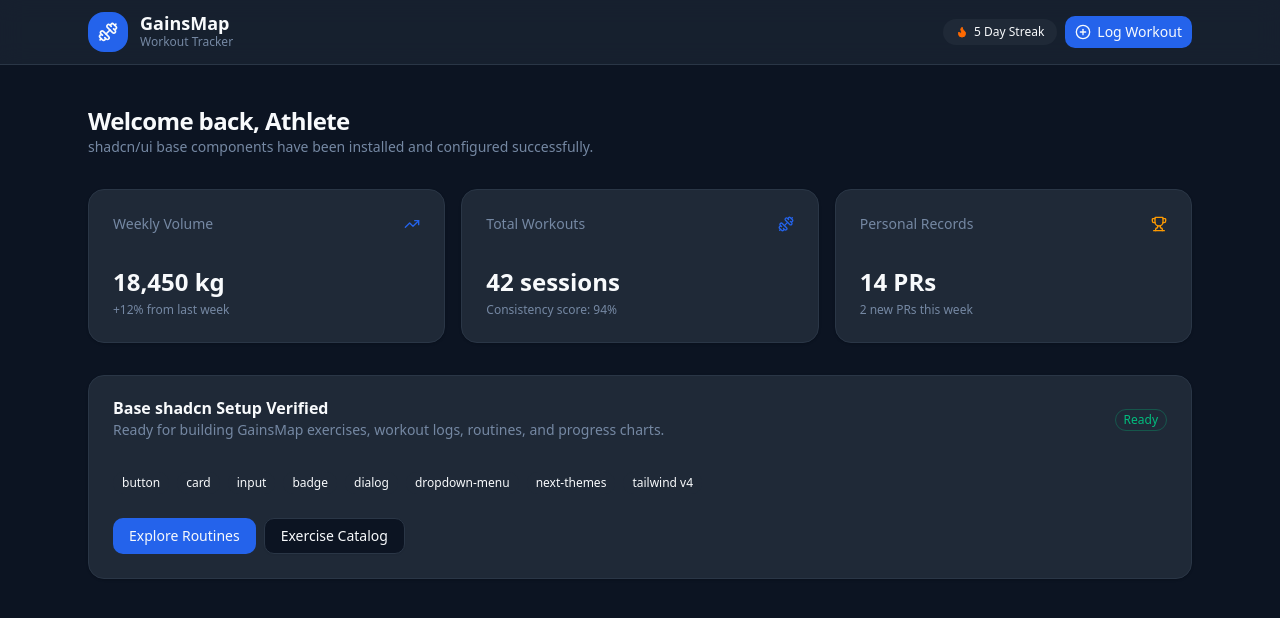
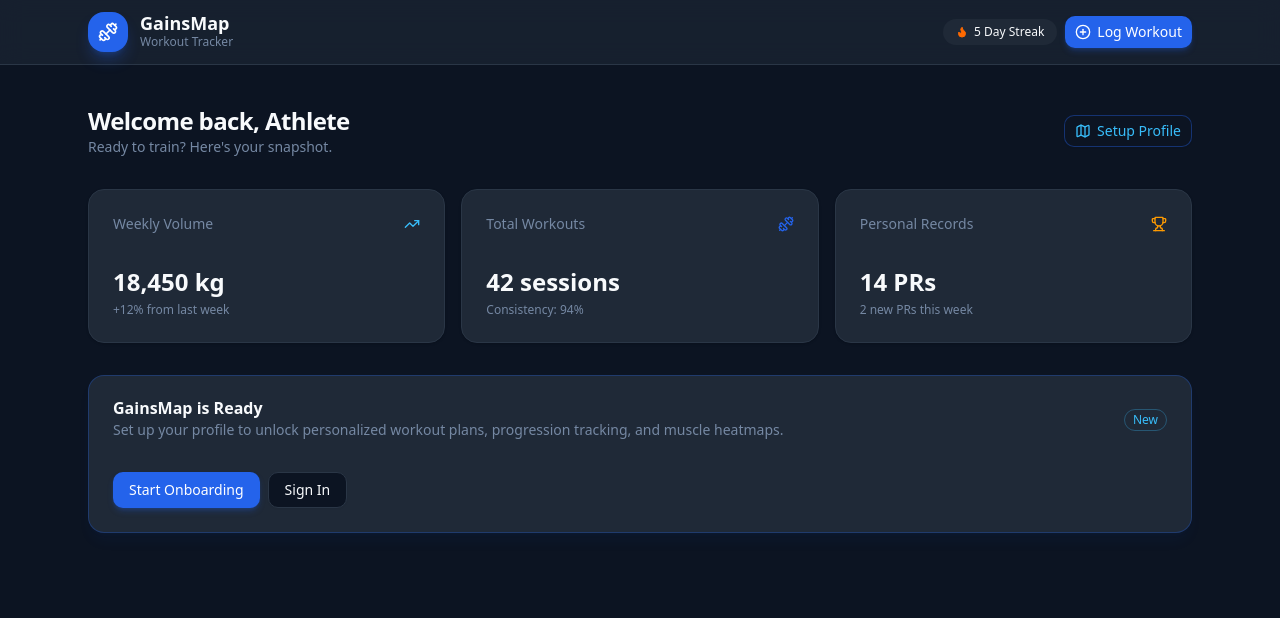
Before and after one commit to purab107/gainsmap-frontend, a Next.js app: page / in a window 1280 px wide. Shown: the top 618 px of the page. Built offline with nearby package versions, Linux system fonts and the light colour scheme.

Commit message:
Update home page

```diff
--- a/app/page.tsx
+++ b/app/page.tsx
@@ -1,32 +1,37 @@
-import { Button } from "@/components/ui/button";
+'use client';
+
+import { useSearchParams, useRouter } from 'next/navigation';
+import { Suspense, useEffect, useState } from 'react';
+import { Button } from '@/components/ui/button';
 import {
-  Card,
-  CardHeader,
-  CardTitle,
-  CardDescription,
-  CardContent,
-  CardFooter,
-} from "@/components/ui/card";
-import { Badge } from "@/components/ui/badge";
-import { Input } from "@/components/ui/input";
-import {
-  Dialog,
-  DialogContent,
-  DialogDescription,
-  DialogHeader,
-  DialogTitle,
-  DialogTrigger,
-} from "@/components/ui/dialog";
-import { Dumbbell, PlusCircle, Flame, Trophy, TrendingUp } from "lucide-react";
+  Card, CardHeader, CardTitle, CardDescription, CardContent, CardFooter,
+} from '@/components/ui/card';
+import { Badge } from '@/components/ui/badge';
+import { Dumbbell, PlusCircle, Flame, Trophy, TrendingUp, Map } from 'lucide-react';
+import { OnboardingWizard } from '@/components/onboarding/OnboardingWizard';
 
-export default function Home() {
+function HomeContent() {
+  const searchParams = useSearchParams();
+  const router = useRouter();
+  const [showOnboarding, setShowOnboarding] = useState(false);
+
+  useEffect(() => {
+    if (searchParams.get('onboarding') === 'true') {
+      setShowOnboarding(true);
+    }
+  }, [searchParams]);
+
+  if (showOnboarding) {
+    return <OnboardingWizard />;
+  }
+
   return (
     <div className="min-h-screen bg-background text-foreground flex flex-col">
       {/* Header */}
       <header className="border-b border-border bg-card/60 backdrop-blur-md sticky top-0 z-50">
         <div className="max-w-6xl mx-auto px-6 h-16 flex items-center justify-between">
           <div className="flex items-center gap-3">
-            <div className="h-10 w-10 rounded-xl bg-primary text-primary-foreground flex items-center justify-center font-bold">
+            <div className="h-10 w-10 rounded-xl bg-primary text-white flex items-center justify-center font-bold shadow-lg shadow-primary/30">
               <Dumbbell className="h-5 w-5" />
             </div>
             <div>
@@ -39,66 +44,46 @@ export default function Home() {
               <Flame className="h-3.5 w-3.5 text-orange-500 fill-orange-500" />
               <span>5 Day Streak</span>
             </Badge>
-            <Dialog>
-              <DialogTrigger asChild>
-                <Button size="sm" className="gap-1.5">
+            <Button
+              size="sm"
+              className="gap-1.5 bg-primary hover:bg-primary/90 text-white shadow-primary/25 shadow-md"
+              onClick={() => router.push('/login')}
+            >
               <PlusCircle className="h-4 w-4" />
               Log Workout
             </Button>
-              </DialogTrigger>
-              <DialogContent>
-                <DialogHeader>
-                  <DialogTitle>Quick Log Workout</DialogTitle>
-                  <DialogDescription>
-                    Enter your routine details to record your sets and reps.
-                  </DialogDescription>
-                </DialogHeader>
-                <div className="space-y-4 py-3">
-                  <div className="space-y-1.5">
-                    <label className="text-xs font-semibold uppercase tracking-wider text-muted-foreground">
-                      Workout Title
-                    </label>
-                    <Input placeholder="e.g. Push Day - Chest & Triceps" />
-                  </div>
-                  <div className="grid grid-cols-2 gap-3">
-                    <div className="space-y-1.5">
-                      <label className="text-xs font-semibold uppercase tracking-wider text-muted-foreground">
-                        Duration (mins)
-                      </label>
-                      <Input type="number" placeholder="45" />
-                    </div>
-                    <div className="space-y-1.5">
-                      <label className="text-xs font-semibold uppercase tracking-wider text-muted-foreground">
-                        Exercises Count
-                      </label>
-                      <Input type="number" placeholder="6" />
-                    </div>
-                  </div>
-                  <Button className="w-full mt-2">Start Logging</Button>
-                </div>
-              </DialogContent>
-            </Dialog>
           </div>
         </div>
       </header>
 
       {/* Main Content */}
       <main className="max-w-6xl mx-auto px-6 py-10 flex-1 w-full space-y-8">
+        <div className="flex items-center justify-between">
           <div>
             <h2 className="text-2xl font-bold tracking-tight">Welcome back, Athlete</h2>
             <p className="text-sm text-muted-foreground">
-            shadcn/ui base components have been installed and configured successfully.
+              Ready to train? Here's your snapshot.
             </p>
+          </div>
+          <Button
+            variant="outline"
+            size="sm"
+            className="gap-1.5 border-primary/40 text-accent hover:bg-primary/10"
+            onClick={() => router.push('/?onboarding=true')}
+          >
+            <Map className="h-4 w-4" />
+            Setup Profile
+          </Button>
         </div>
 
         {/* Metric Cards */}
         <div className="grid grid-cols-1 md:grid-cols-3 gap-4">
-          <Card>
+          <Card className="bg-card border-border">
             <CardHeader className="flex flex-row items-center justify-between pb-2">
               <CardTitle className="text-sm font-medium text-muted-foreground">
                 Weekly Volume
               </CardTitle>
-              <TrendingUp className="h-4 w-4 text-primary" />
+              <TrendingUp className="h-4 w-4 text-accent" />
             </CardHeader>
             <CardContent>
               <div className="text-2xl font-bold">18,450 kg</div>
@@ -106,7 +91,7 @@ export default function Home() {
             </CardContent>
           </Card>
 
-          <Card>
+          <Card className="bg-card border-border">
             <CardHeader className="flex flex-row items-center justify-between pb-2">
               <CardTitle className="text-sm font-medium text-muted-foreground">
                 Total Workouts
@@ -115,11 +100,11 @@ export default function Home() {
             </CardHeader>
             <CardContent>
               <div className="text-2xl font-bold">42 sessions</div>
-              <p className="text-xs text-muted-foreground mt-1">Consistency score: 94%</p>
+              <p className="text-xs text-muted-foreground mt-1">Consistency: 94%</p>
             </CardContent>
           </Card>
 
-          <Card>
+          <Card className="bg-card border-border">
             <CardHeader className="flex flex-row items-center justify-between pb-2">
               <CardTitle className="text-sm font-medium text-muted-foreground">
                 Personal Records
@@ -133,39 +118,46 @@ export default function Home() {
           </Card>
         </div>
 
-        {/* Featured Routine Showcase */}
-        <Card>
+        {/* Onboarding CTA */}
+        <Card className="bg-card border-border border-primary/30 shadow-lg shadow-primary/5">
           <CardHeader>
             <div className="flex items-center justify-between">
               <div>
-                <CardTitle>Base shadcn Setup Verified</CardTitle>
+                <CardTitle>GainsMap is Ready</CardTitle>
                 <CardDescription className="mt-1">
-                  Ready for building GainsMap exercises, workout logs, routines, and progress charts.
+                  Set up your profile to unlock personalized workout plans, progression tracking, and muscle heatmaps.
                 </CardDescription>
               </div>
-              <Badge variant="outline" className="text-emerald-500 border-emerald-500/30">
-                Ready
+              <Badge variant="outline" className="text-accent border-accent/30">
+                New
               </Badge>
             </div>
           </CardHeader>
-          <CardContent className="space-y-4">
-            <div className="flex flex-wrap gap-2">
-              <Badge variant="secondary">button</Badge>
-              <Badge variant="secondary">card</Badge>
-              <Badge variant="secondary">input</Badge>
-              <Badge variant="secondary">badge</Badge>
-              <Badge variant="secondary">dialog</Badge>
-              <Badge variant="secondary">dropdown-menu</Badge>
-              <Badge variant="secondary">next-themes</Badge>
-              <Badge variant="secondary">tailwind v4</Badge>
-            </div>
-          </CardContent>
           <CardFooter className="flex gap-2">
-            <Button variant="default">Explore Routines</Button>
-            <Button variant="outline">Exercise Catalog</Button>
+            <Button
+              className="bg-primary hover:bg-primary/90 text-white shadow-primary/25 shadow-md"
+              onClick={() => router.push('/?onboarding=true')}
+            >
+              Start Onboarding
+            </Button>
+            <Button variant="outline" onClick={() => router.push('/login')}>
+              Sign In
+            </Button>
           </CardFooter>
         </Card>
       </main>
     </div>
   );
 }
+
+export default function Home() {
+  return (
+    <Suspense fallback={
+      <div className="min-h-screen bg-background flex items-center justify-center">
+        <div className="animate-spin h-8 w-8 rounded-full border-2 border-primary border-t-transparent" />
+      </div>
+    }>
+      <HomeContent />
+    </Suspense>
+  );
+}
```
Lines whose indentation alone changed are shown as unchanged.
